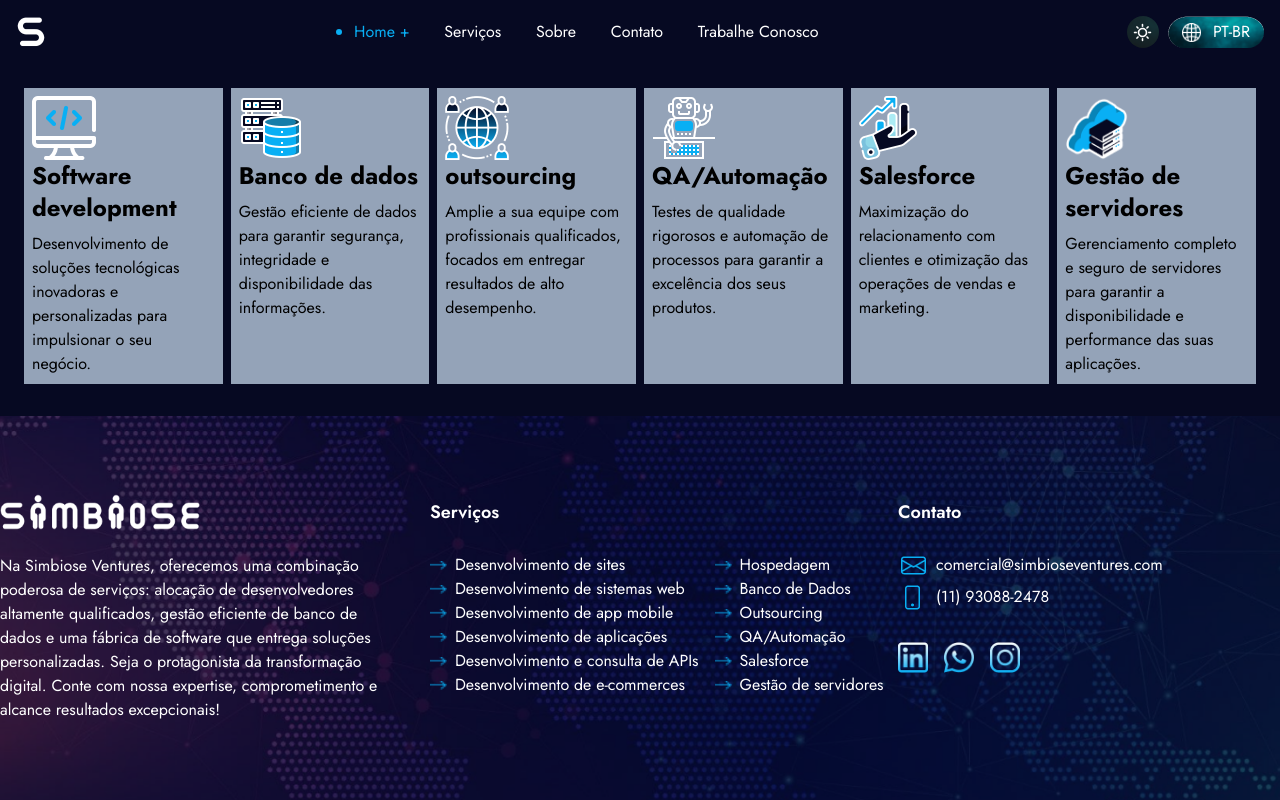
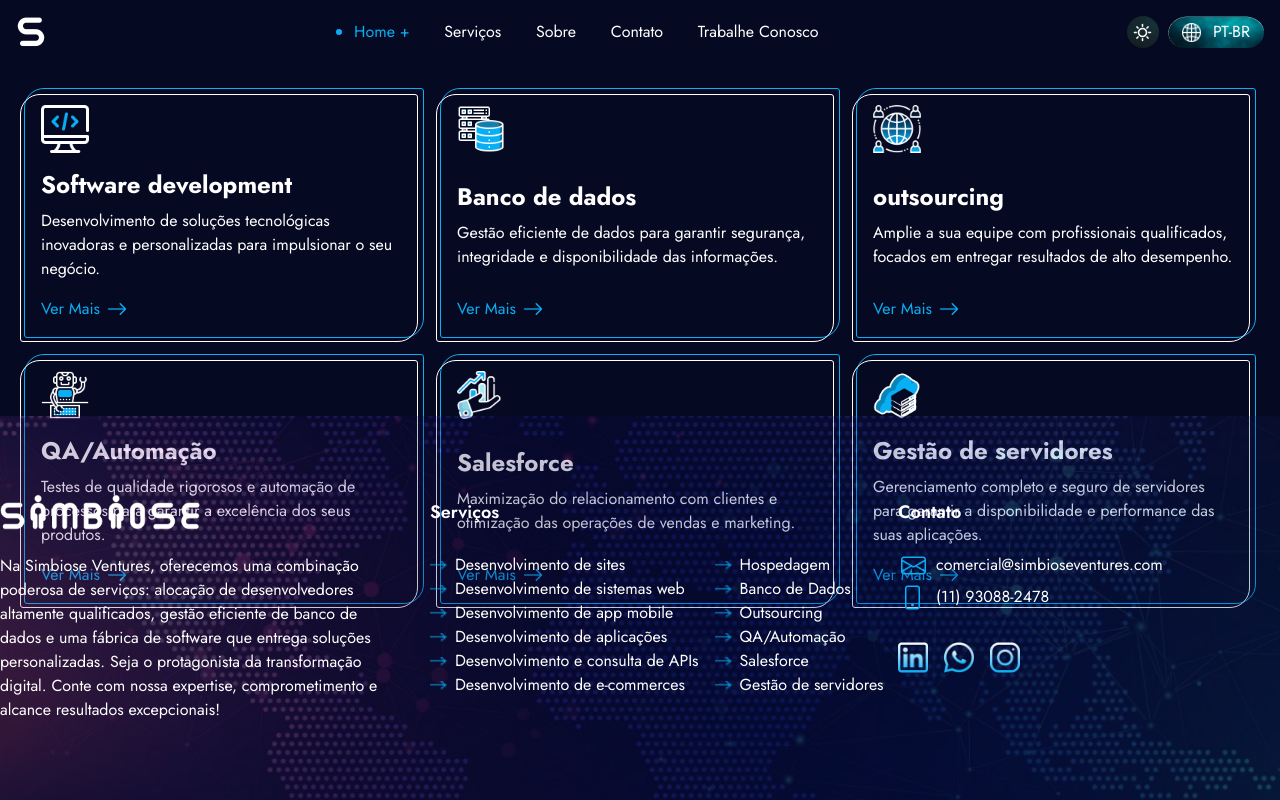
Before and after one commit to Tassio2002/simbiose-site, a Next.js app: page / in a window 1280 px wide. Built offline with nearby package versions, Linux system fonts and the light colour scheme.

Commit message:
feat: styled service card

```diff
--- a/src/app/(routes)/(home)/page.jsx
+++ b/src/app/(routes)/(home)/page.jsx
@@ -1,7 +1,6 @@
 import { Card } from "@/app/components/card/Card";
 import "./styles/style.css";
 import data from "../../data/home.json";
-
 
 export default function Home() {
   const servicosCardData = data.home.servicos.cards;
--- a/src/app/components/card/Card.jsx
+++ b/src/app/components/card/Card.jsx
@@ -1,14 +1,16 @@
 import Image from "next/image";
+import CardButton from "../cardButton/cardButton";
 import "./styles/style.css";
 
 export const Card = (props) => {
   return (
     <div className="card-container">
-      <Image width={64} height={64} src={props.icon} alt={props.alt} />
-      <h1 className="title">{props.title}</h1>
-      <p>
-        {props.description}
-      </p>
+      <Image width={48} height={48} src={props.icon} alt={props.alt} />
+      <div className="card-content">
+        <h1 className="title">{props.title}</h1>
+        <p>{props.description}</p>
+      </div>
+      <CardButton />
     </div>
   );
 };
--- a/src/app/components/card/styles/style.css
+++ b/src/app/components/card/styles/style.css
@@ -4,7 +4,15 @@
 
 @layer components {
   .card-container {
-    @apply w-1/5 p-2 bg-slate-400;
+    @apply relative flex flex-col gap-4 p-4 bg-transparent border-primary border justify-between text-white rounded-tl-[20px] rounded-tr-[3px] rounded-br-[20px] rounded-bl-[3px];
+  }
+
+  .card-container::after {
+    @apply absolute top-[5px] right-[5px] content-[''] block w-full h-full border-white border rounded-tl-[20px] rounded-tr-[3px] rounded-br-[20px] rounded-bl-[3px];
+  }
+
+  .card-content {
+    @apply gap-2;
   }
 
   .title {
@@ -12,6 +20,6 @@
   }
 
   .card-flex-container {
-    @apply w-full p-6 flex gap-2;
+    @apply w-full p-6 grid grid-cols-3 grid-rows-2 gap-4 box-border;
   }
 }
--- /dev/null
+++ b/src/app/components/cardButton/cardButton.jsx
@@ -0,0 +1,16 @@
+import Image from "next/image";
+import "./styles/style.css";
+import data from "@/app/data/global-components.json";
+
+const CardButton = () => {
+  const cardData = data.card;
+
+  return (
+    <div className="card-button-container">
+      <button className="card-button">Ver Mais</button>
+      <Image src={cardData.cardButtonIcon} width={18} height={5} alt="Arrow" />
+    </div>
+  );
+};
+
+export default CardButton;
--- /dev/null
+++ b/src/app/components/cardButton/styles/style.css
@@ -0,0 +1,9 @@
+@tailwind base;
+@tailwind components;
+@tailwind utilities;
+
+@layer components {
+  .card-button-container {
+    @apply text-primary cursor-pointer flex gap-2 items-center;
+  }
+}
--- a/src/app/data/global-components.json
+++ b/src/app/data/global-components.json
@@ -124,5 +124,8 @@
   },
   "globalButton": {
     "icon": "/white-right-arrow.png"
+  },
+  "card": {
+    "cardButtonIcon": "/blue-right-arrow.png"
   }
 }
```
Also changed, not shown: src/app/(routes)/(home)/styles/style.css (+6 -6 lines), public/blue-right-arrow.png (added).
